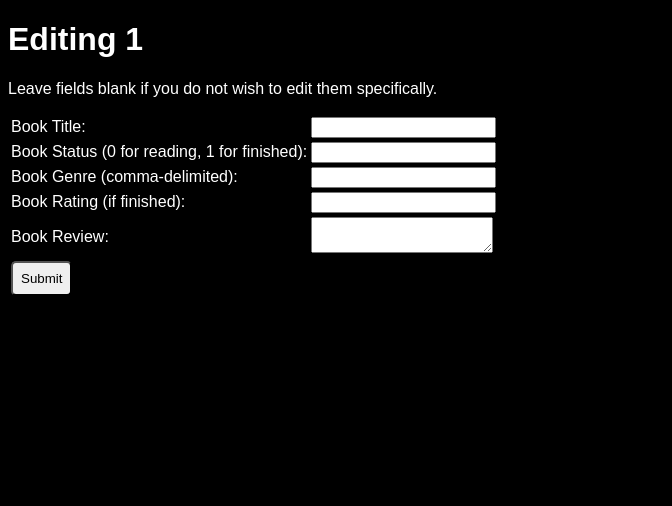
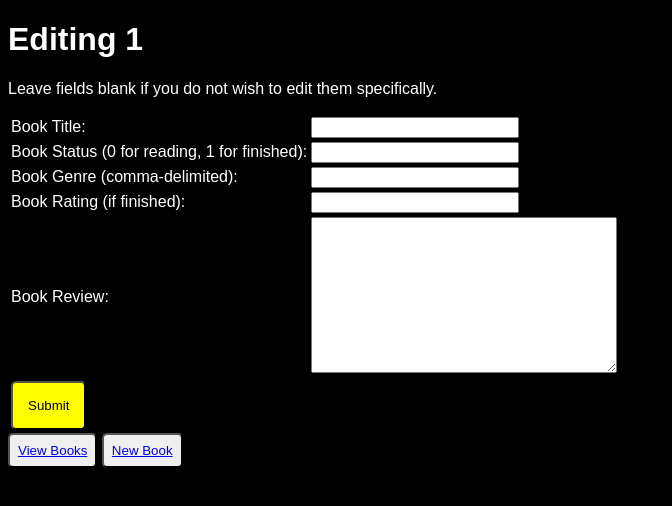
Before and after one commit to xquisite0/bookkeeping, a Flask app: page /edit/1 in a window 1280 px wide. Shown: the top 506 px of the page, without its empty margins (0-672 px from the left). Run offline with Flask 2, Linux system fonts and the light colour scheme.

Commit message:
make extra edits to edit page

```diff
--- a/api/templates/edit.html
+++ b/api/templates/edit.html
@@ -8,15 +8,22 @@
                 color: white;
                 font-family: Arial;
             }
-            #submitButton {
+            button, #submitButton {
                 padding: 8px;
                 border-radius: 5px;
                 font-family: Arial;
             }
-            #submitButton:hover {
+            button:hover, #submitButton {
                 background-color: yellow;
                 transition: 0.7s;
                 padding: 15px;
+            }
+            input[type='text'] {
+                width: 200px;
+            }
+            textarea {
+                width: 300px;
+                height: 150px;
             }
         </style>
     </head>
@@ -49,6 +56,8 @@
                     <td><input type="submit" id="submitButton"></td>
                 </tr>
             </table>
+            <button><a href={{ url_for('view') }} id="viewButton">View Books</a></button>
+            <button><a href={{ url_for('index') }} id="newBookButton">New Book</a></button>
         </form>
     </body>
 </html>
```
